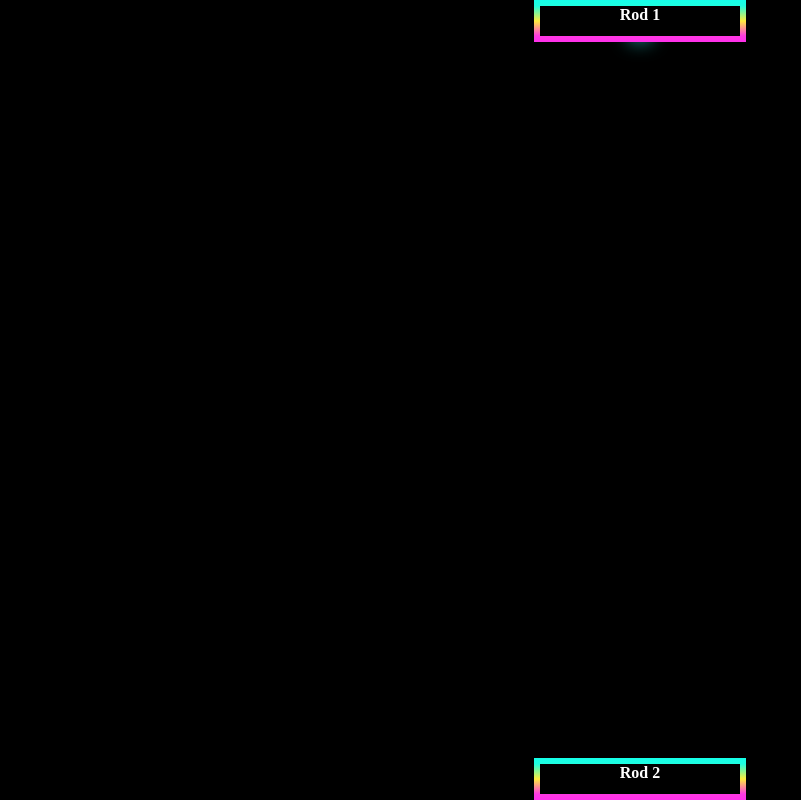
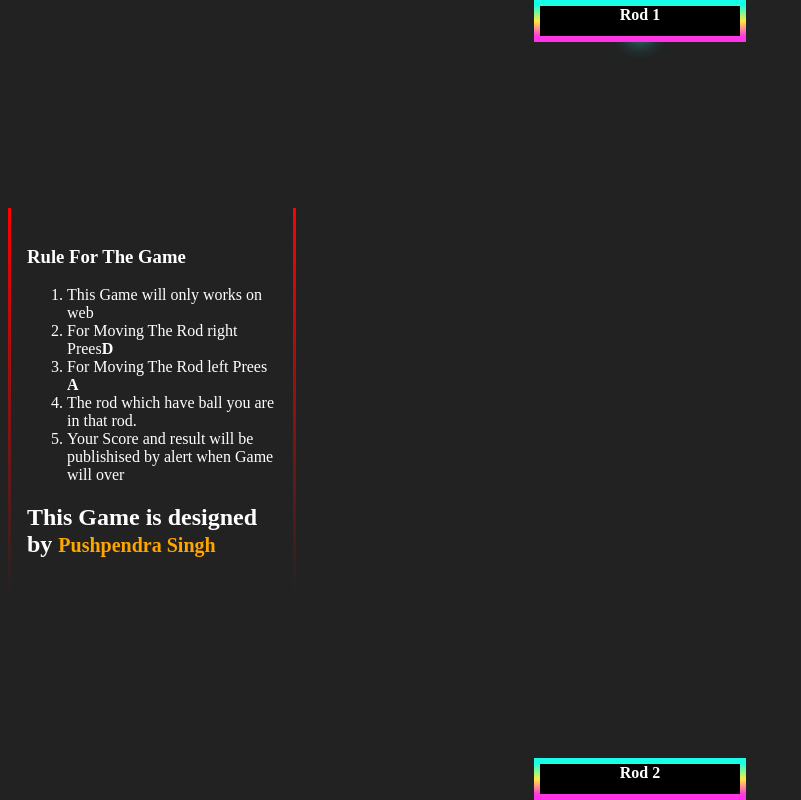
Before and after one commit to pushpendraGit/PingPong, a plain HTML site: page index.html in a window 1280 px wide. Shown: the whole page, without its empty margins (0-801 px from the left). Drawn offline with Linux system fonts and the light colour scheme.

Commit message:
this commit is for making rule for game

```diff
--- a/index.html
+++ b/index.html
@@ -13,6 +13,20 @@
         <div id="rod1">Rod 1</div>
         <div id="rod2">Rod 2</div>
 
+        <div class="module">
+        	<h3>Rule For The Game</h3>
+        	<ol>
+        		<li>This Game will only works on web</li>
+        		<li>For Moving The Rod right Prees<b>D</b></li>
+        		<li>For Moving The Rod left Prees <b>A</b></li>
+        		<li>The rod which have ball you are in that rod.</li>
+        		<li>Your Score and result will be publishised by alert when Game will over</li>
+        	</ol>
+        	<h2>This Game is <b>designed</b> by <span id="oh">Pushpendra Singh</span></h2>
+
+
+</div>
+
 
 
     </div>
--- a/style.css
+++ b/style.css
@@ -1,6 +1,6 @@
 body{
 
-    background-color: black;
+      background: #222;
 }
 
 #container{
@@ -61,4 +61,30 @@ body{
 
 }
 
+
+
+.module {
+  max-width: 250px;
+  padding: 1rem;
+  color: white;
+
+  position: relative;
+
+  top: 200px;
+  border-width: 3px;
+  border-style: solid;
+  border-image:
+    linear-gradient(
+      to bottom,
+      red,
+      rgba(0, 0, 0, 0)
+    ) 1 100%;
+}
+
+#oh{
+
+    color: orange;
+    font-size: 20px;
+}
+
 .
```
